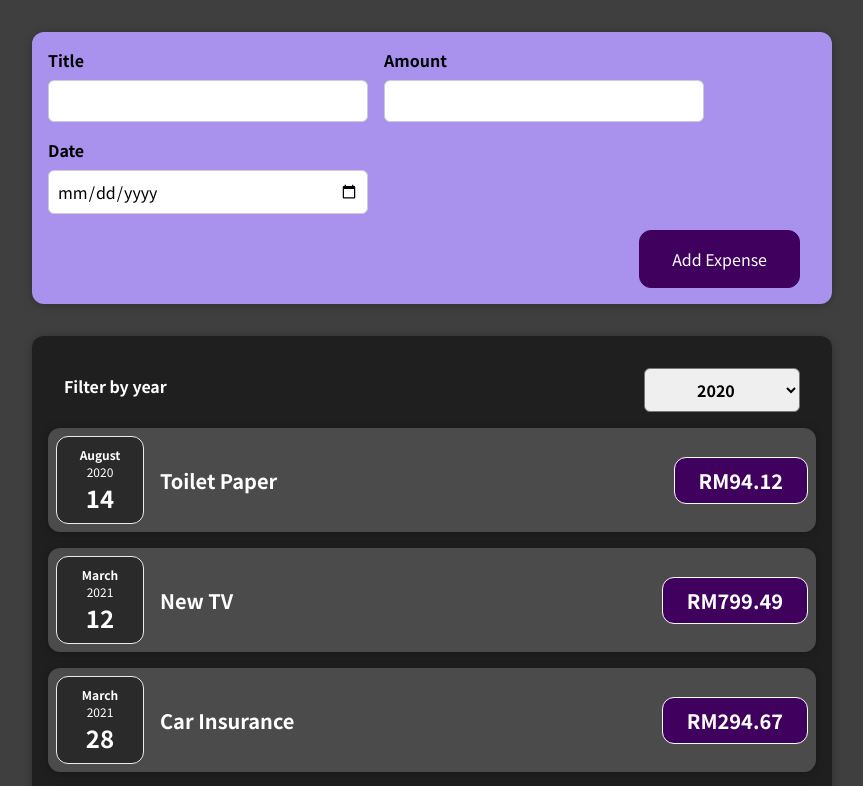
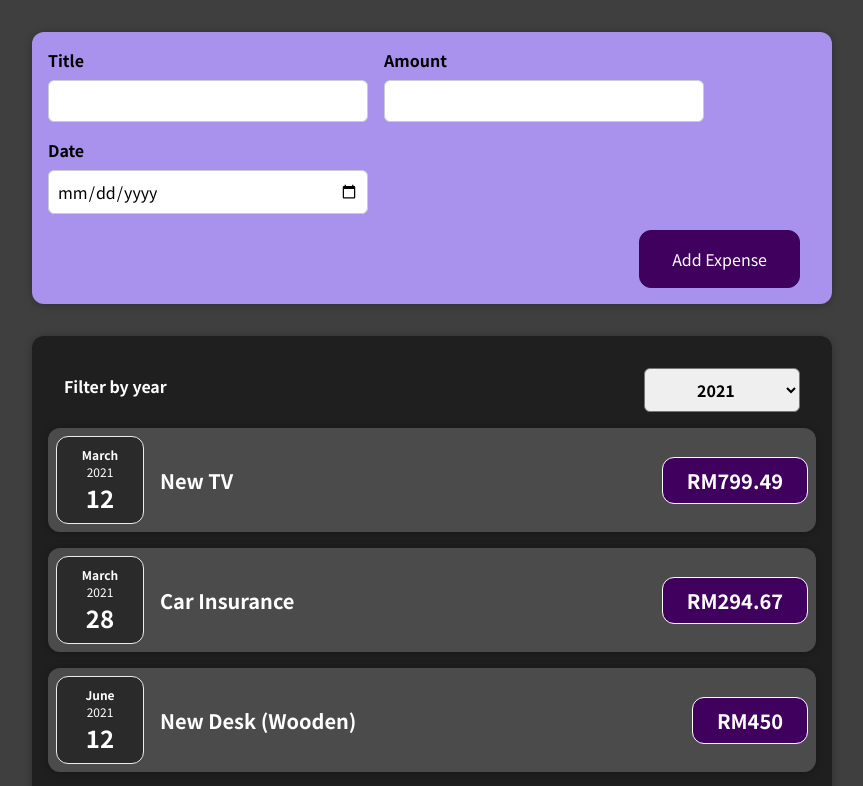
Before and after one commit to junwei-wong/expense-tracker, a React (Create React App) app: page / in a window 1280 px wide. Shown: the top 786 px of the page, without its empty margins (208-1071 px from the left). Built offline with nearby package versions, Linux system fonts and the light colour scheme.

Commit message:
Added expenselist component

```diff
--- a/src/components/Expenses/ExpenseItem.js
+++ b/src/components/Expenses/ExpenseItem.js
@@ -5,6 +5,7 @@
 
 const ExpenseItem = ({ title, amount, date }) => {
   return (
+    <li>
       <Card className="expense-item">
         <ExpenseDate date={date} />
         <div className="expense-item__description">
@@ -12,6 +13,7 @@
           <div className="expense-item__price">RM{amount}</div>
         </div>
       </Card>
+    </li>
   );
 };
 
--- /dev/null
+++ b/src/components/Expenses/ExpenseList.css
@@ -0,0 +1,9 @@
+.expenses-list {
+  list-style: none;
+  padding: 0;
+}
+
+.expenses-list__fallback {
+  color: white;
+  text-align: center;
+}
--- /dev/null
+++ b/src/components/Expenses/ExpenseList.js
@@ -0,0 +1,24 @@
+import React from "react";
+import ExpenseItem from "./ExpenseItem";
+import "./ExpenseList.css";
+
+const ExpenseList = ({ item }) => {
+  if (item.length === 0) {
+    return <h2 className="expenses-list__fallback">No expenses found.</h2>;
+  }
+
+  return (
+    <ul className="expenses-list">
+      {item.map((expense) => (
+        <ExpenseItem
+          key={expense.id}
+          title={expense.title}
+          amount={expense.amount}
+          date={expense.date}
+        />
+      ))}
+    </ul>
+  );
+};
+
+export default ExpenseList;
--- a/src/components/Expenses/Expenses.js
+++ b/src/components/Expenses/Expenses.js
@@ -1,27 +1,27 @@
 import "./Expenses.css";
 import Card from "../UI/Card";
-import ExpenseItem from "./ExpenseItem";
+import ExpenseList from "./ExpenseList";
 import ExpensesFilter from "./ExpensesFilter";
 import { useState } from "react";
 
 const Expenses = ({ expenses }) => {
-  const [filteredYear, setFilteredYear] = useState("2020");
+  const [filteredYear, setFilteredYear] = useState("2021");
 
   const changeYearHandler = (yearInput) => {
     setFilteredYear(yearInput);
   };
 
+  const filteredExpenses = expenses.filter(
+    (expense) => expense.date.getFullYear().toString() === filteredYear
+  );
+
   return (
     <Card className="expenses">
-      <ExpensesFilter selectedYear={filteredYear} onChangeYear={changeYearHandler} />
-      {expenses.map((expense) => (
-        <ExpenseItem
-          key={expense.id}
-          title={expense.title}
-          amount={expense.amount}
-          date={expense.date}
-        />
-      ))}
+      <ExpensesFilter
+        selectedYear={filteredYear}
+        onChangeYear={changeYearHandler}
+      />
+      <ExpenseList item={filteredExpenses}/>
     </Card>
   );
 };
```
Lines whose indentation alone changed are shown as unchanged.
